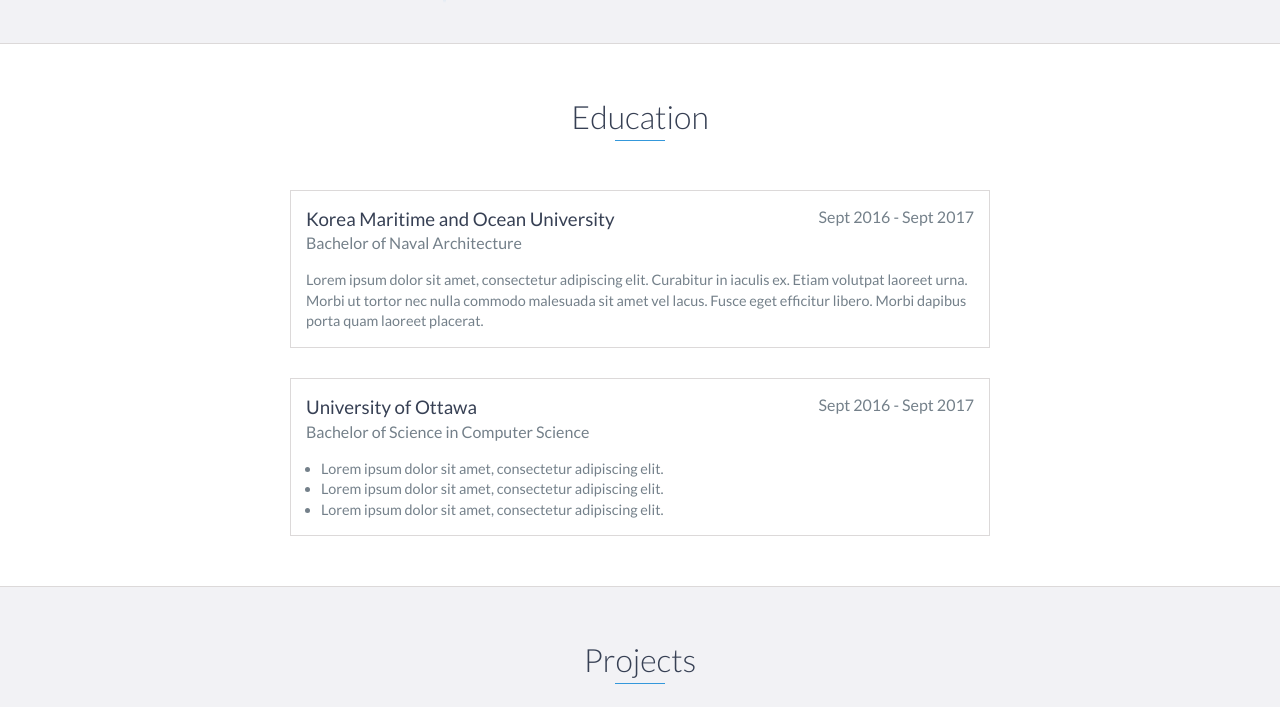
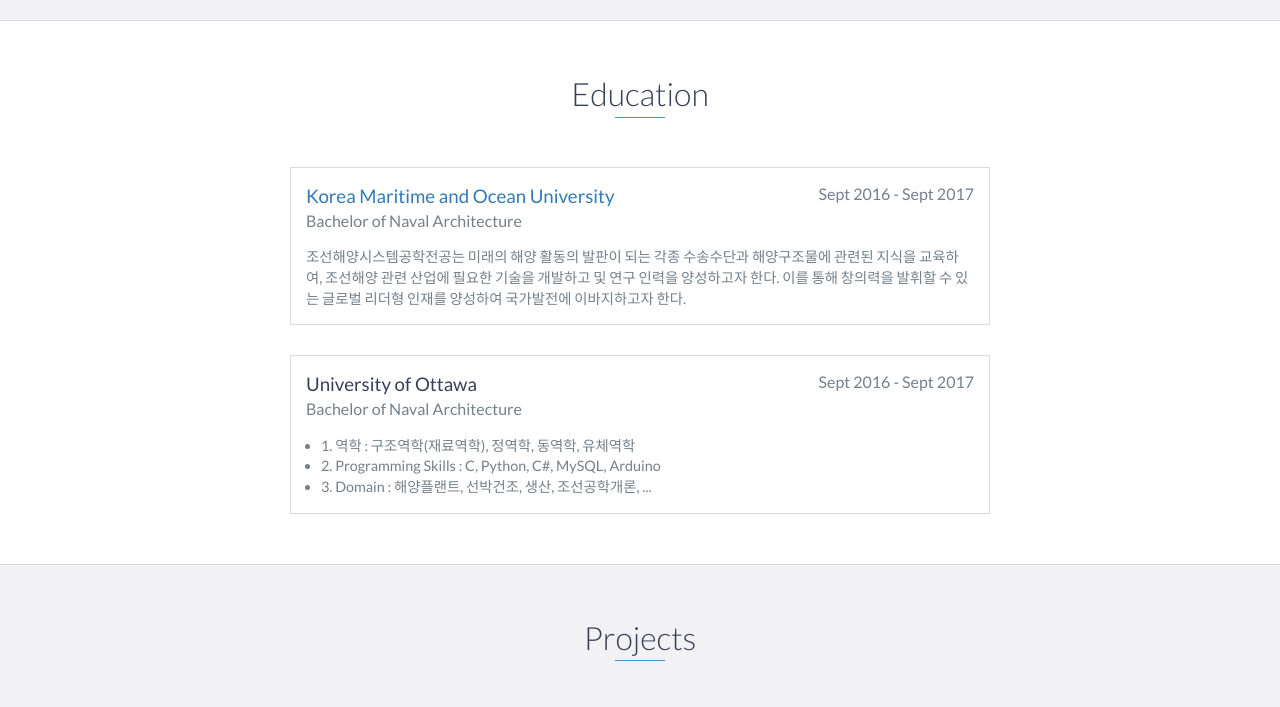
Before and after one commit to min98-k/min98-k.github.io, a website: page index.html in a window 1280 px wide. Shown: the part 1807-2514 px from the top of the page. Drawn offline with nearby package versions, Linux system fonts and the light colour scheme.

Commit message:
Update index.html

```diff
--- a/index.html
+++ b/index.html
@@ -97,10 +97,10 @@
 	    <div id="experience-timeline">
 			<div data-date="January 2020 – May 2020">
 			<h3><a href = "https://www.kmou.ac.kr/kmou/main.do/">OASYS Lab</a></h3>
-			<h4>Trainee</h4>
+			<h4>Student</h4>
 			<p>
 			    Projects : Wind turbine fault diagnosis, 위성관측 데이터 활용 강수량 산출 대회, MNIST
-			</p>https://www.skcc.co.kr/
+			</p>
 		 </div>
             <div data-date="January 2021 – June 2021">
                 <h3><a href = "https://www.skcc.co.kr/">SIAT sponsored by SK주식회사 C&C</a></h3>
@@ -122,11 +122,13 @@
     <div id="education">
         <h2 class="heading">Education</h2>
         <div class="education-block">
-            <h3>Korea Maritime and Ocean University</h3>
+            <h3><a href = "https://www.kmou.ac.kr/kmou/main.do/">Korea Maritime and Ocean University</a></h3>
             <span class="education-date">Sept 2016 - Sept 2017</span>
             <h4>Bachelor of Naval Architecture</h4>
             <p>
-                Lorem ipsum dolor sit amet, consectetur adipiscing elit. Curabitur in iaculis ex. Etiam volutpat laoreet urna. Morbi ut tortor nec nulla commodo malesuada sit amet vel lacus. Fusce eget efficitur libero. Morbi dapibus porta quam laoreet placerat.
+                조선해양시스템공학전공는 미래의 해양 활동의 발판이 되는 각종 수송수단과 해양구조물에 관련된 지식을 교육하여,
+		    조선해양 관련 산업에 필요한 기술을 개발하고 및 연구 인력을 양성하고자 한다. 이를 통해 창의력을 발휘할 수 있는
+		    글로벌 리더형 인재를 양성하여 국가발전에 이바지하고자 한다.
             </p>
         </div>
         <!-- End .education-block -->
@@ -134,16 +136,16 @@
         <div class="education-block">
             <h3>University of Ottawa</h3>
             <span class="education-date">Sept 2016 - Sept 2017</span>
-            <h4>Bachelor of Science in Computer Science</h4>
+            <h4>Bachelor of Naval Architecture</h4>
             <ul>
                 <li>
-                    Lorem ipsum dolor sit amet, consectetur adipiscing elit.
+                    1. 역학 : 구조역학(재료역학), 정역학, 동역학, 유체역학
                 </li>
                 <li>
-                    Lorem ipsum dolor sit amet, consectetur adipiscing elit.
+                    2. Programming Skills : C, Python, C#, MySQL, Arduino
                 </li>
                 <li>
-                    Lorem ipsum dolor sit amet, consectetur adipiscing elit.
+                    3. Domain : 해양플랜트, 선박건조, 생산, 조선공학개론, ...
                 </li>
             </ul>
         </div>
```
